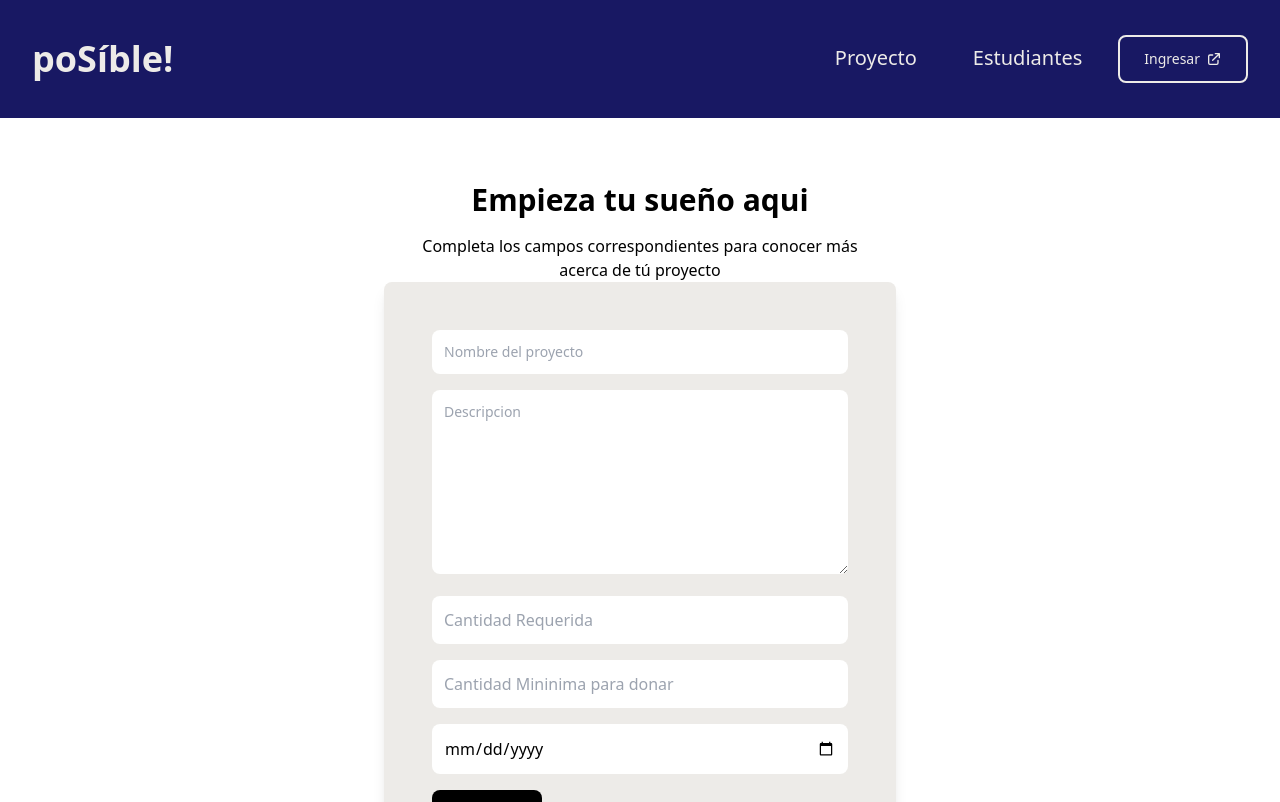
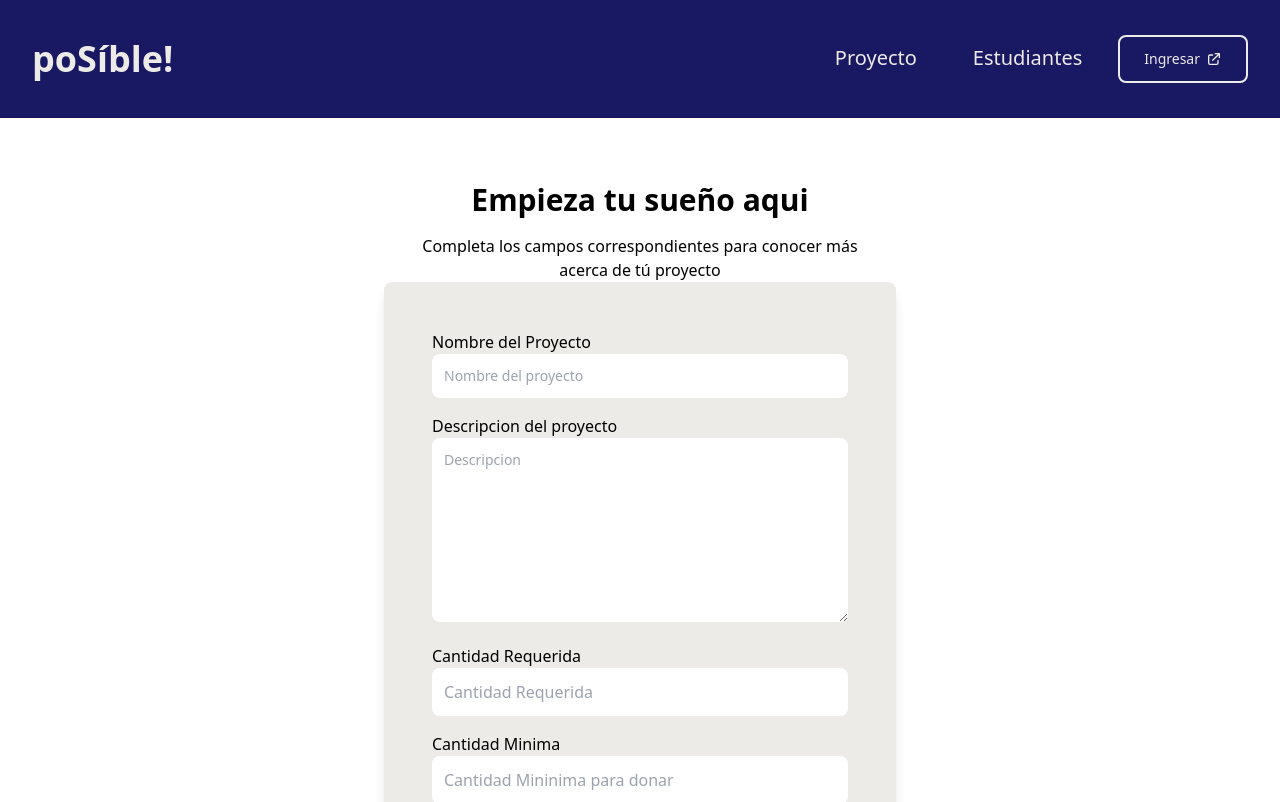
Before and after one commit to ricardoprato/poSIble, a React (Vite) app: page /form in a window 1280 px wide. Shown: the top 802 px of the page. Built offline with nearby package versions, Linux system fonts and the light colour scheme.

Commit message:
CHANGE label styles

```diff
--- a/src/components/FormComponent/index.jsx
+++ b/src/components/FormComponent/index.jsx
@@ -14,12 +14,12 @@ export const FormComponent = () => {
 
         <form action="" class="space-y-4">
           <div>
-            <label class="sr-only" for="name">Name</label>
+            <label htmlFor="name">Nombre del Proyecto</label>
             <input class="w-full p-3 text-sm border-gray-200 rounded-lg" placeholder="Nombre del proyecto" type="text" id="name" />
           </div>
 
           <div>
-            <label class="sr-only" for="message">Descripcion del proyecto</label>
+            <label htmlFor="message">Descripcion del proyecto</label>
             <textarea
               class="w-full p-3 text-sm border-gray-200 rounded-lg"
               placeholder="Descripcion"
@@ -29,14 +29,17 @@ export const FormComponent = () => {
           </div>
 
           <div>
+            <label htmlFor="name">Cantidad Requerida</label>
             <input type="number" name="Cantidad" id="" aria-label='' placeholder='Cantidad Requerida' class='w-full p-3 border-gray-200 rounded-lg'/>
           </div>
 
           <div>
+            <label htmlFor="name">Cantidad Minima</label>
             <input type="number" name="Cantidad" id="" aria-label='' placeholder='Cantidad Mininima para donar' class='w-full p-3 border-gray-200 rounded-lg'/>
           </div>
 
           <div>
+            <label htmlFor="name">Fecha Limite</label>
             <input type="date" name="" id="" aria-label='' class='w-full p-3 border-gray-200 rounded-lg'/>
           </div>
 
```
